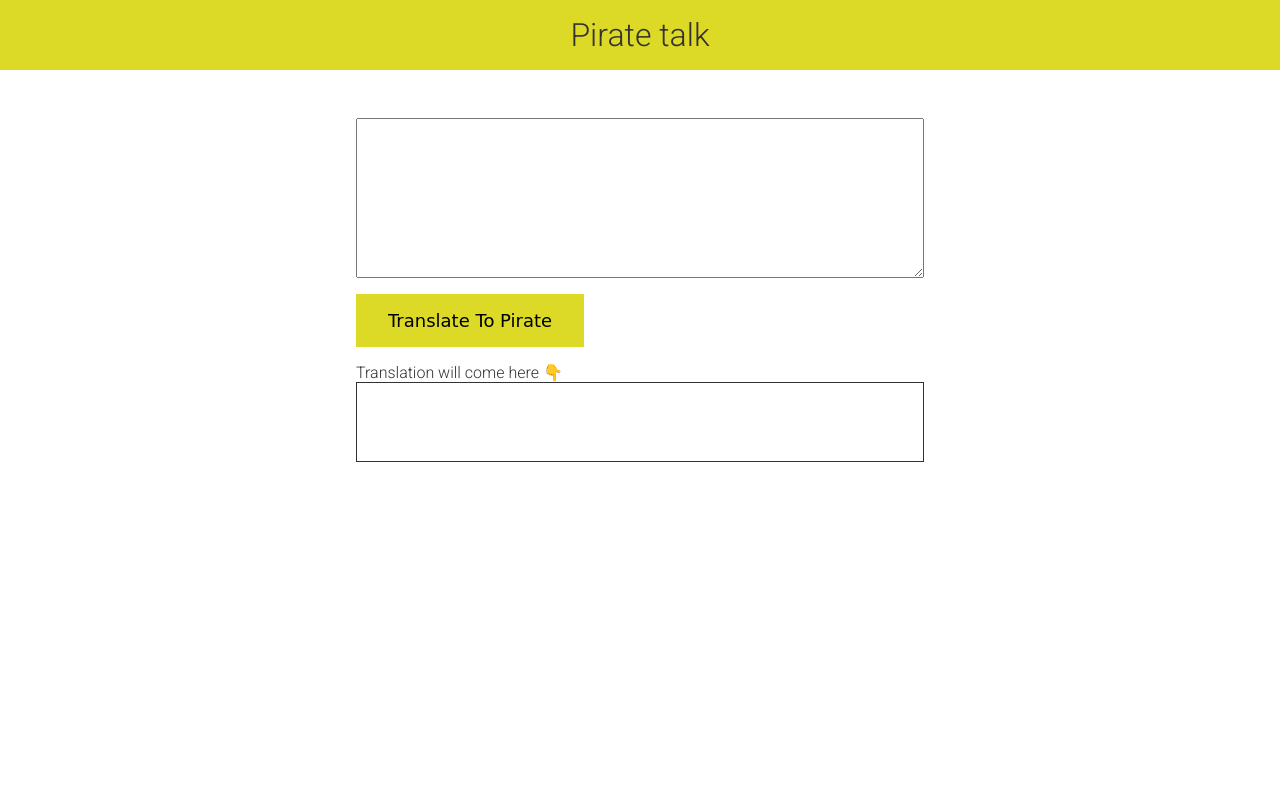
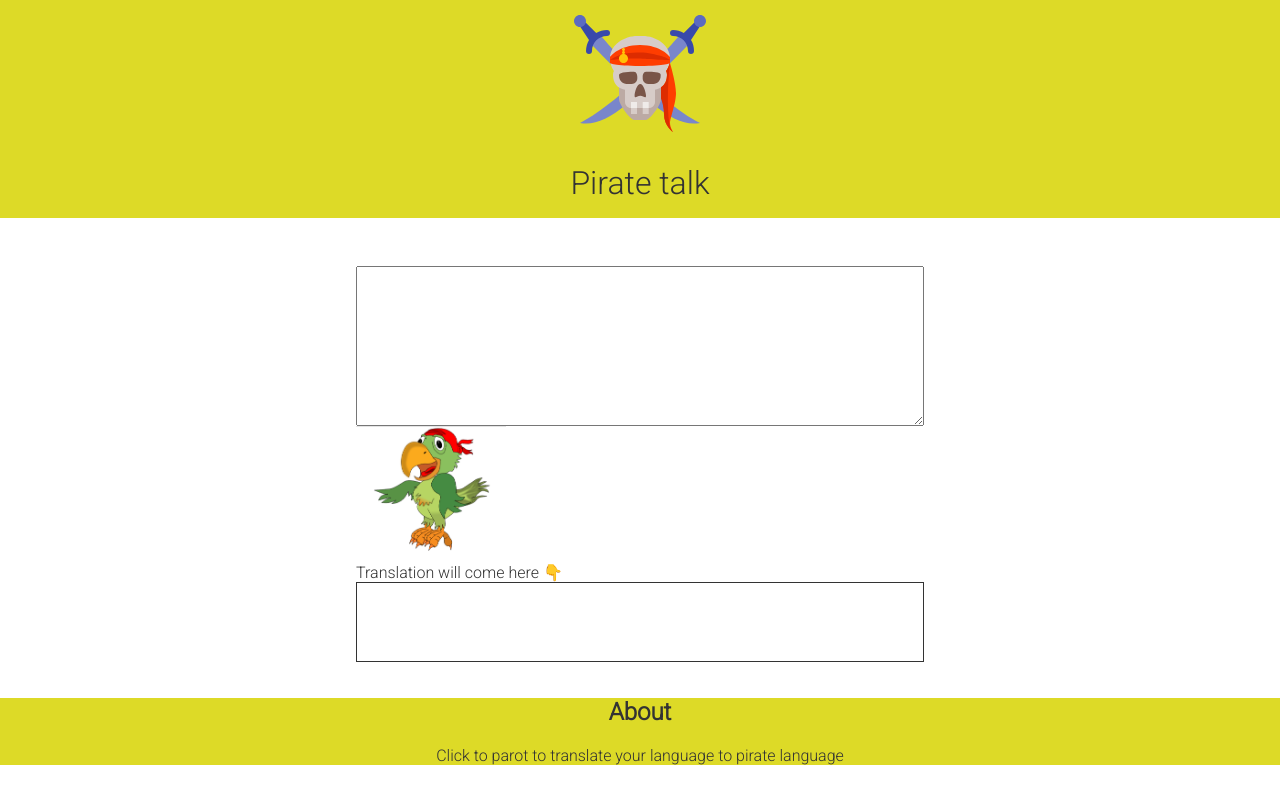
Before and after one commit to rahulcs754/pirate-translator, a plain HTML site: page index.html in a window 1280 px wide. Drawn offline with Linux system fonts and the light colour scheme.

Commit message:
docs: add image and change style

```diff
--- a/index.html
+++ b/index.html
@@ -10,6 +10,9 @@
 <body>
 
     <nav >
+        <div>
+            <img src="img/pirate.svg" alt="pirate">
+        </div>
         <div style="font-size: 2rem; padding: 1rem;">
             Pirate talk
         </div>
@@ -17,16 +20,22 @@
 
     <main>
 
-        <textarea id="inputText" ></textarea>
+        <textarea id="inputText" placeholder="" ></textarea>
 
-        <button id="tranButton">Translate To Pirate</button>
+        <img src="img/speak.png" class="parot" id="tranButton" title="Translate To Pirate" >
         <div>Translation will come here 👇</div>
+
 
         <div id="translate-output" style="padding: 1rem; font-size: large;" >
         </div>
 
+
     </main>
 
+    <footer>
+        <h2>About</h2>
+        <p>Click to parot to translate your language to pirate language</p>
+    </footer>
 
     <script src="script.js"></script>
 </body>
--- a/script.js
+++ b/script.js
@@ -5,13 +5,16 @@ function textTranslation(){
     const inputText = document.querySelector('#inputText').value;
     const outputArea =  document.querySelector('#translate-output');
     const callUrl = constructURL(inputText);
+    if( inputText ){
     fetch(callUrl)
     .then(res => res.json() )
     .then(data => {
         console.log(data)
         outputArea.innerHTML = data.contents.translated;
     }).catch( () => alert('Something wrong happend') );
-
+    }else{
+        alert("Please write something");
+    }
 
 }
 
--- a/style.css
+++ b/style.css
@@ -37,13 +37,9 @@ textarea {
     font-family: inherit;
 }
 
-button {
+.parot {
     background-color: var(--primary);
-    border: none;
-    margin: 1rem 0rem;
-    padding: 1rem 2rem;
-    font-family: 'Kalam', cursive;
-    font-size: large;
+    width: 150px;
 }
 
 
@@ -55,3 +51,8 @@ button {
     overflow:scroll;
     border: 1px solid var(--black);
 }
+
+footer{
+    background-color: var(--primary);
+    text-align: center;
+}
```
Also changed, not shown: img/pirate.svg (added), img/speak.png (added), img/speak.svg (added).
